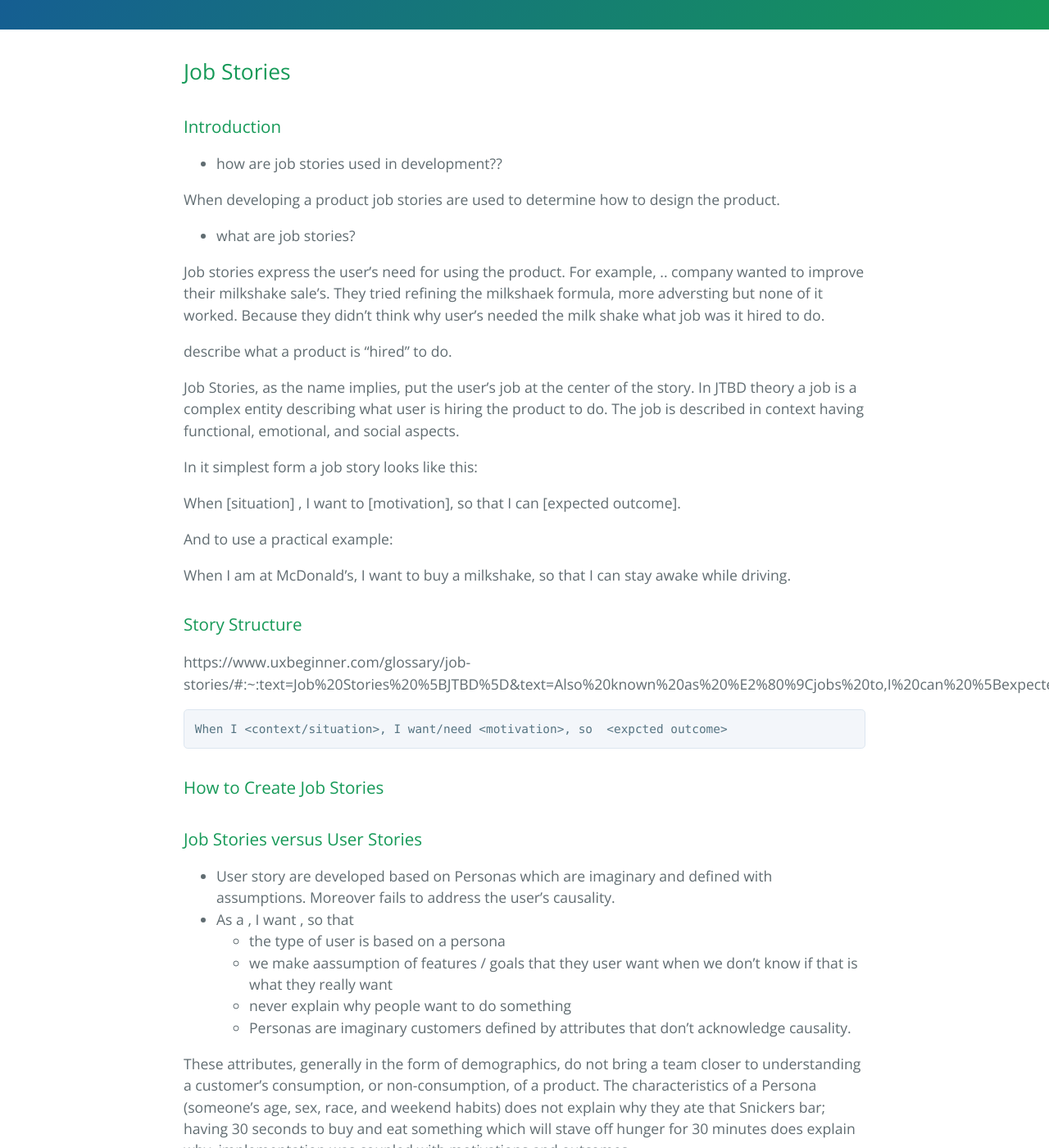
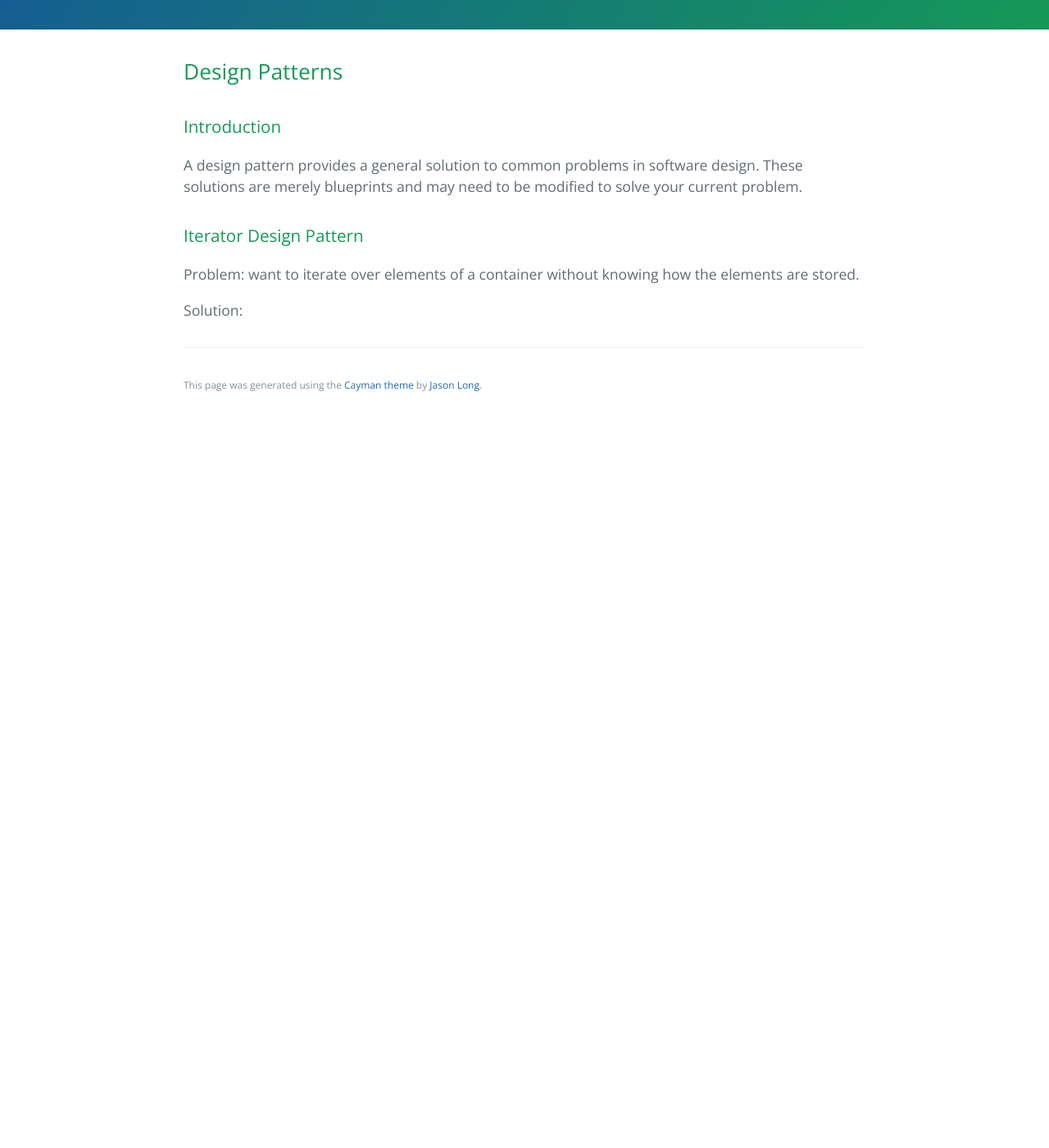
Before and after one commit to learning-software-engineering/learning-software-engineering.github.io, a Jekyll site: the page built from Topics/Software_Engineering/JobStories.md, in a window 1280 px wide and 1400 px high, scrolled down 270 px. Shown: the whole window at 82% size. Built offline with Jekyll 4.4.1, drawn with Linux system fonts in a browser that asks for light colours; our own code applies the rules of GitHub Pages for plain Markdown files; after the commit the page ends 900 px from its top, so only the background shows below that; some of the changed text lies outside the part shown.

Commit message:
thinking about writing about design patterns now

````diff
--- a/Topics/Software_Engineering/JobStories.md
+++ b/Topics/Software_Engineering/JobStories.md
@@ -1,83 +1,11 @@
-## Job Stories
+## Design Patterns
 
 ### Introduction
 
-- how are job stories used in development??
+A design pattern provides a general solution to common problems in software design. These solutions are merely blueprints and may need to be modified to solve your current problem.
 
-When developing a product job stories are used to determine how to design the product.
+### Iterator Design Pattern
 
-- what are job stories?
+Problem: want to iterate over elements of a container without knowing how the elements are stored.
 
-Job stories express the user's need for using the product. For example, .. company wanted to improve their milkshake sale's. They tried refining the milkshaek formula, more adversting but none of it worked. Because they didn't think why user's needed the milk shake what job was it hired to do.
-
-describe what a product is "hired" to do.
-
-Job Stories, as the name implies, put the user’s job at the center of the story. In JTBD theory a job is a complex entity describing what user is hiring the product to do. The job is described in context having functional, emotional, and social aspects.
-
-In it simplest form a job story looks like this:
-
-When [situation] ,
-I want to [motivation],
-so that I can [expected outcome].
-
-And to use a practical example:
-
-When I am at McDonald’s,
-I want to buy a milkshake,
-so that I can stay awake while driving.
-
-### Story Structure
-
-https://www.uxbeginner.com/glossary/job-stories/#:~:text=Job%20Stories%20%5BJTBD%5D&text=Also%20known%20as%20%E2%80%9Cjobs%20to,I%20can%20%5Bexpected%20outcome%5D.
-
-```
-When I <context/situation>, I want/need <motivation>, so  <expcted outcome>
-```
-
-### How to Create Job Stories
-
-### Job Stories versus User Stories
-
-- User story are developed based on Personas which are imaginary and defined with assumptions. Moreover fails to address the user’s causality.
-- As a <type of user>, I want <some goal>, so that <some reason>
-  - the type of user is based on a persona
-  - we make aassumption of features / goals that they user want when we don't know if that is what they really want
-  - never explain why people want to do something
-  - Personas are imaginary customers defined by attributes that don’t acknowledge causality.
-
-These attributes, generally in the form of demographics, do not bring a team closer to understanding a customer’s consumption, or non-consumption, of a product. The characteristics of a Persona (someone’s age, sex, race, and weekend habits) does not explain why they ate that Snickers bar; having 30 seconds to buy and eat something which will stave off hunger for 30 minutes does explain why.
-implementation was coupled with motivations and outcomes.
-
-- user stories are missing the context and that is important because ....
-
-
-
-
-
-
-
-### Heading
-
-
-
-### Resources and Articles
-
-
-Introduction
-
-- what are job stories -> hire product to do things for us
-- in what context is it used
-
-Job Story Structure
-
-- structure
-- explanation of each part
-
-
-Job Stories Vs User Stories
-
-- when to use one over another
-- differences between them
-
-
-Resources and Articles
+Solution:
````
